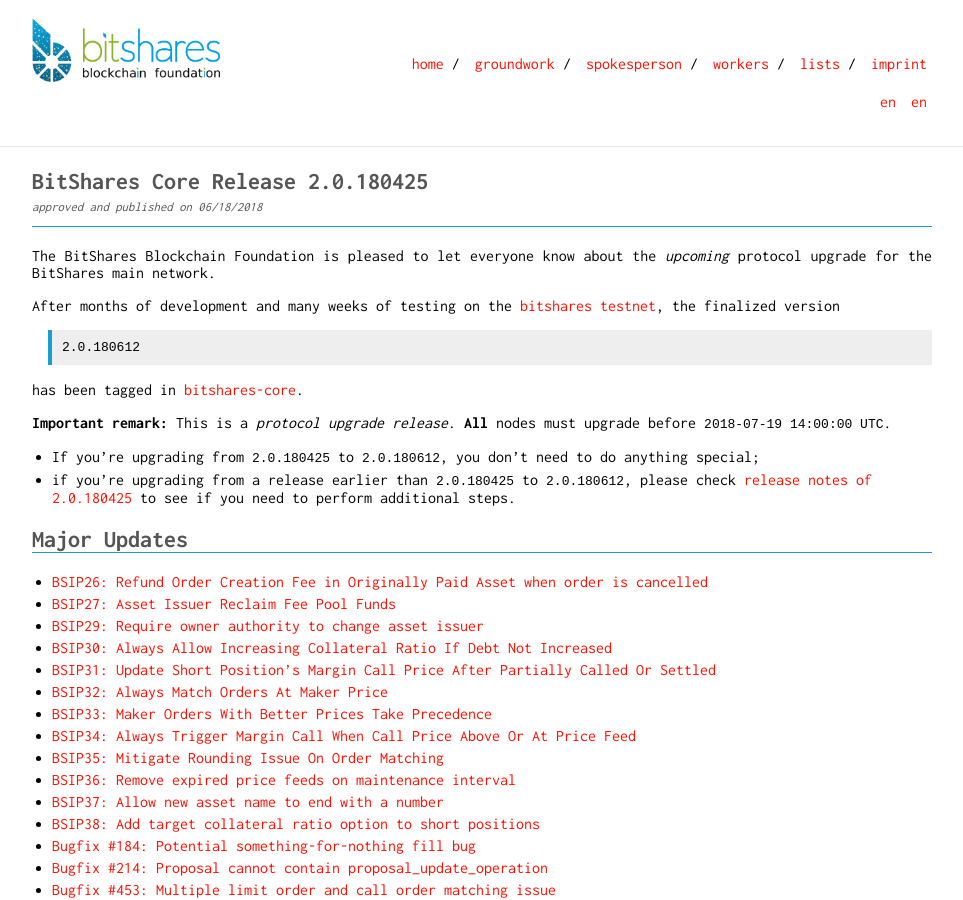
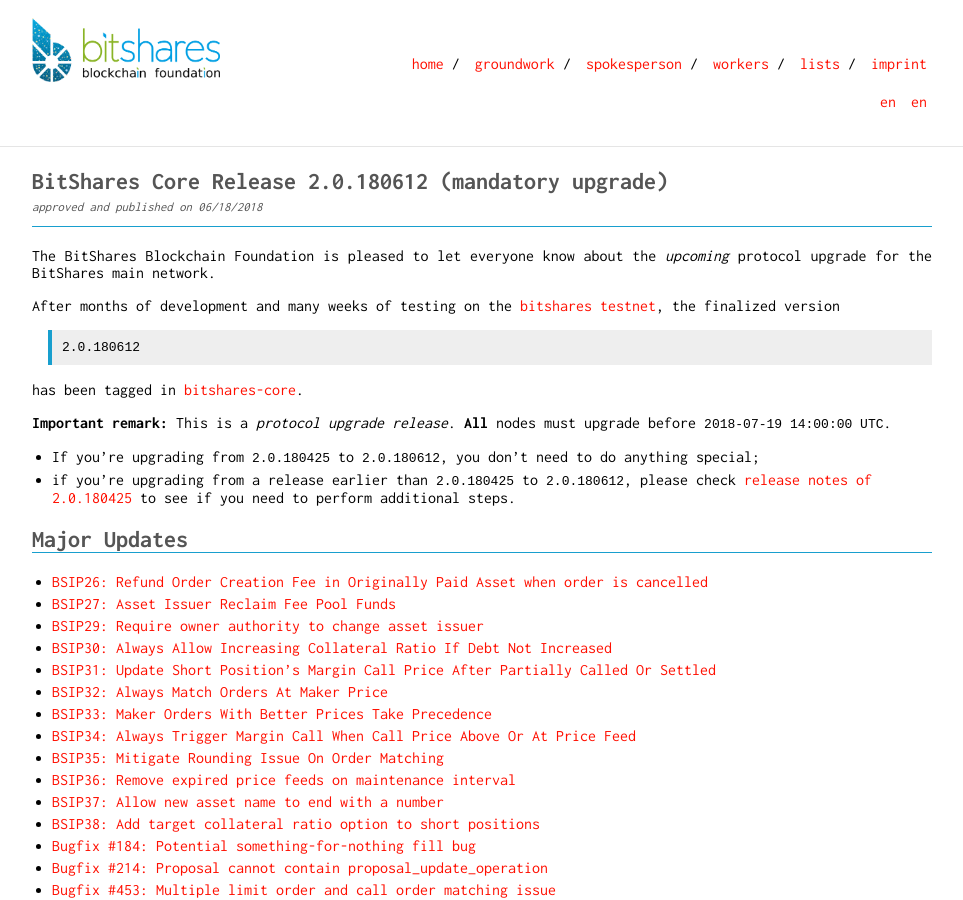
Before and after one commit to thehapax/bitshares.foundation, a Jekyll site: the page built from _announcements/2018-06-18-bitshares-core-release-2.0.180612.md, in a window 1280 px wide and 900 px high. Shown: the whole window, without its empty margins (158-1121 px from the left). Built offline with Jekyll 4.4.1, drawn with Linux system fonts in a browser that asks for light colours.

Commit message:
fix title

```diff
--- a/_announcements/2018-06-18-bitshares-core-release-2.0.180612.md
+++ b/_announcements/2018-06-18-bitshares-core-release-2.0.180612.md
@@ -1,5 +1,5 @@
 ---
-title: BitShares Core Release 2.0.180425
+title: BitShares Core Release 2.0.180612 (mandatory upgrade)
 layout: announcement
 ---
 
```
